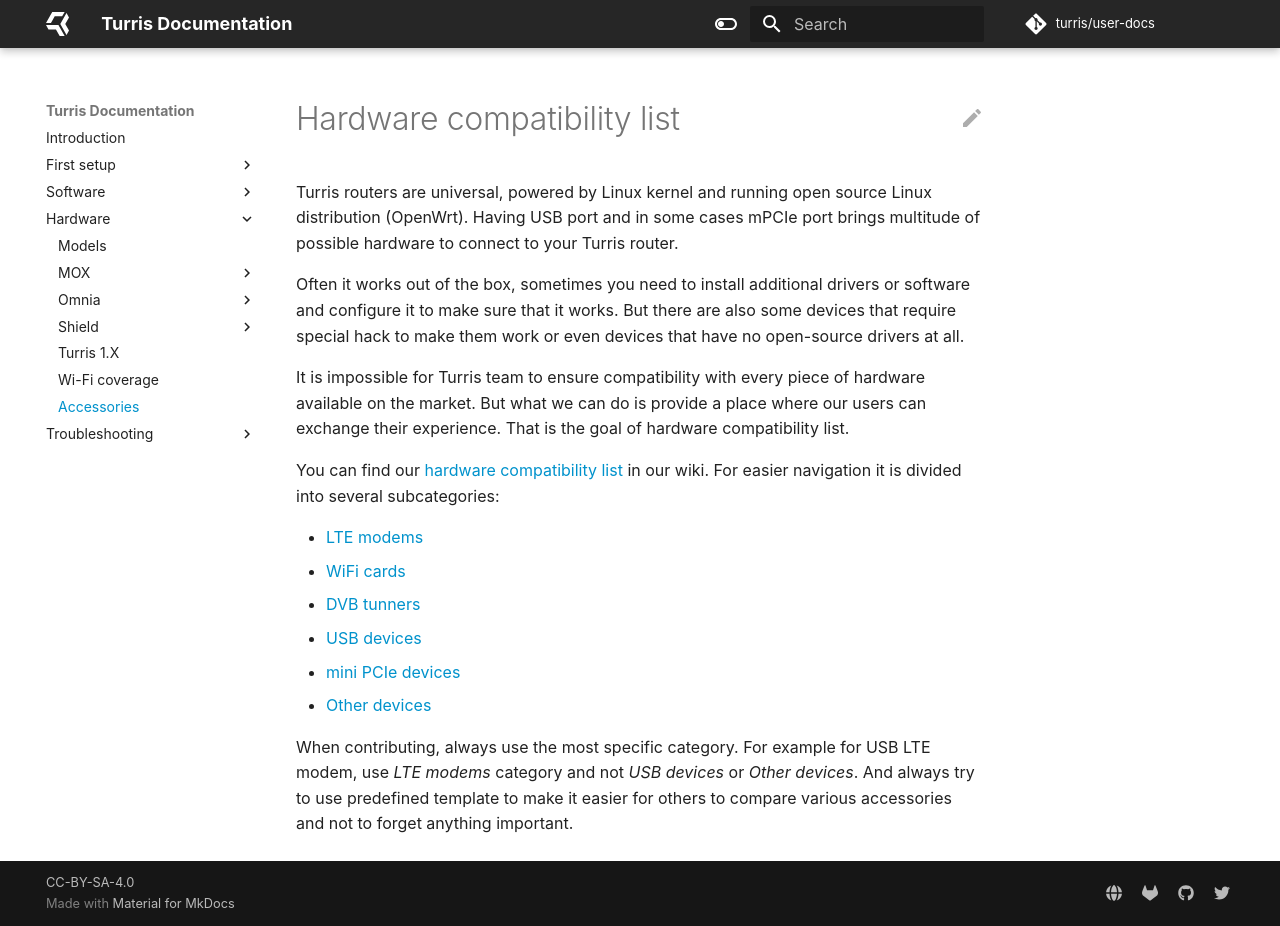
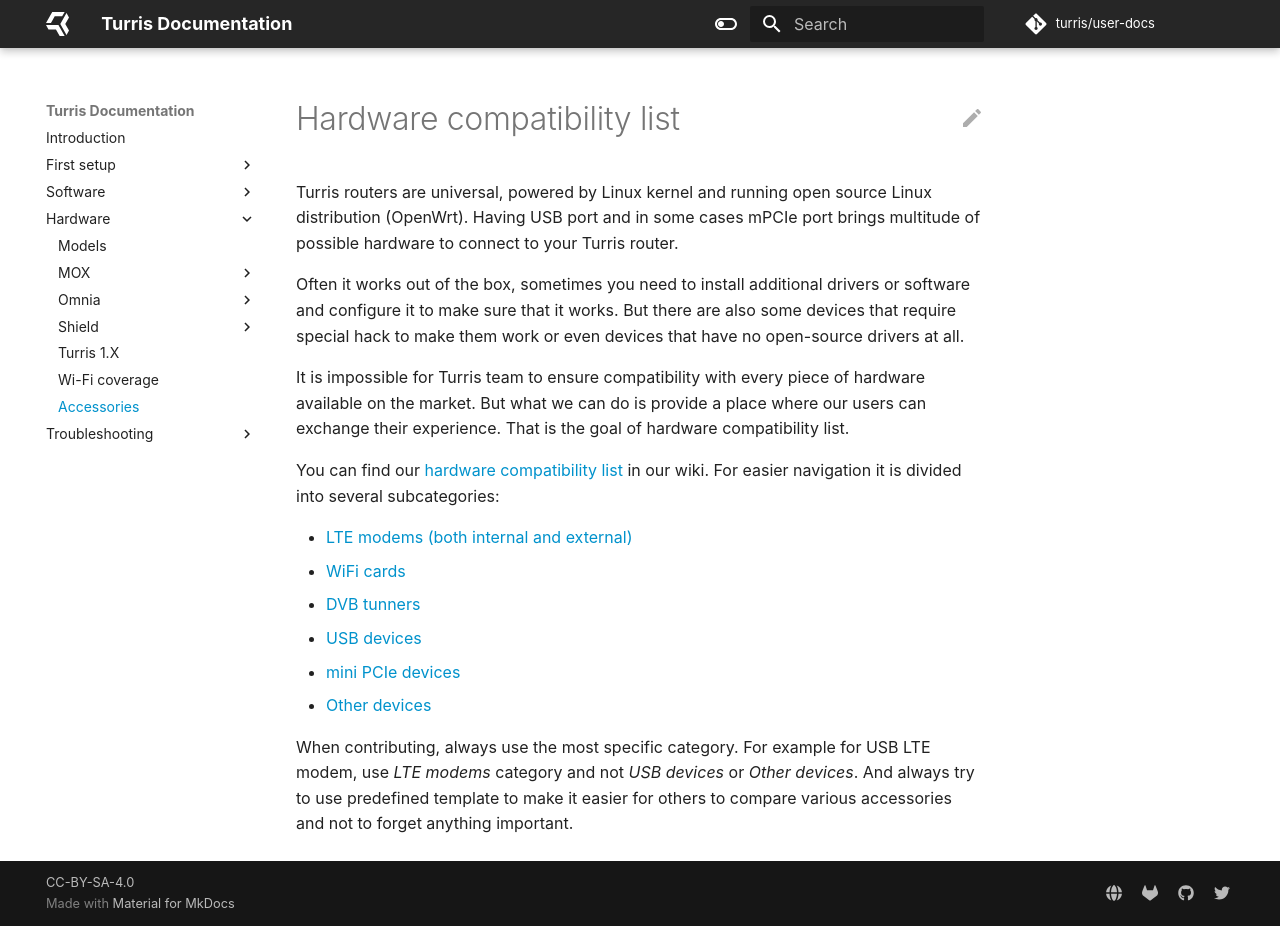
Before and after one commit to turris-cz/user-docs, an MkDocs documentation site: the page built from docs/hw/hcl.md, in a window 1280 px wide and 926 px high. Built offline with MkDocs 1.6.1 and Material for MkDocs 9.7.7, drawn with Linux system fonts in a browser that asks for light colours.

Commit message:
Apply 1 suggestion(s) to 1 file(s)

```diff
--- a/docs/hw/hcl.md
+++ b/docs/hw/hcl.md
@@ -17,7 +17,7 @@
 You can find our [hardware compatibility list](https://wiki.turris.cz/doc/en/hcl)
 in our wiki. For easier navigation it is divided into several subcategories:
 
-* [LTE modems](https://wiki.turris.cz/doc/en/hcl/lte)
+* [LTE modems (both internal and external)](https://wiki.turris.cz/doc/en/hcl/lte)
 * [WiFi cards](https://wiki.turris.cz/doc/en/hcl/wifi)
 * [DVB tunners](https://wiki.turris.cz/doc/en/hcl/dvb)
 * [USB devices](https://wiki.turris.cz/doc/en/hcl/usb)
```
